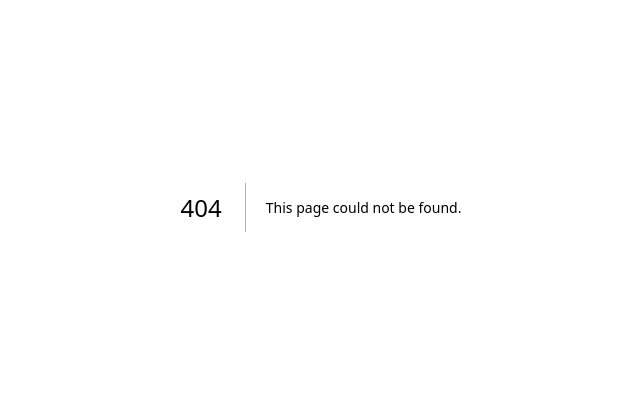
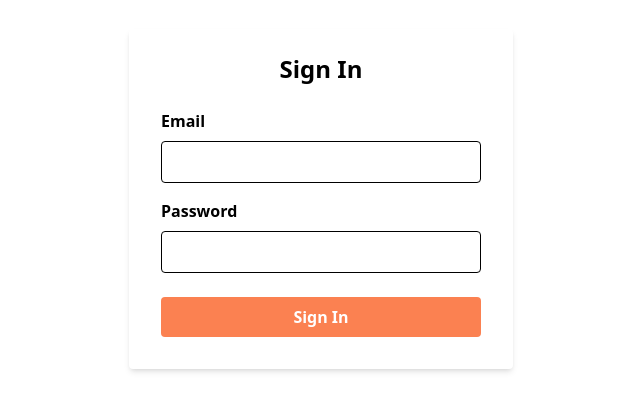
Before and after one commit to ysrchf/DJduClimat, a Next.js app: page /signin in a window 1280 px wide. Before the commit this address had no page. Shown: the part 193-604 px from the top of the page, without its empty margins (319-959 px from the left). Built offline with nearby package versions, Linux system fonts and the light colour scheme.

Commit message:
added sign in

```diff
--- a/src/pages/index.js
+++ b/src/pages/index.js
@@ -8,6 +8,10 @@ export default function Home() {
         <Link  legacyBehavior href="/signup">
           <a className="text-primary hover:underline">Sign Up</a>
         </Link>
+        <br/>
+        <Link legacyBehavior href="/signin">
+          <a className="text-primary hover:underline">Sign In</a>
+        </Link>
       </div>
     </div>
   );
--- /dev/null
+++ b/src/pages/signin.jsx
@@ -0,0 +1,58 @@
+import { useState } from 'react';
+
+export default function SignIn() {
+  const [email, setEmail] = useState('');
+  const [password, setPassword] = useState('');
+
+  const handleSubmit = (e) => {
+    e.preventDefault();
+
+    // Perform sign-in logic here
+    // ...
+
+    alert('Sign-in successful!');
+  };
+
+  return (
+    <div className="flex justify-center items-center h-screen bg-gray-100">
+      <form
+        className="bg-white shadow-md rounded px-8 pt-6 pb-8 mb-4 w-96"
+        onSubmit={handleSubmit}
+      >
+        <h2 className="text-2xl text-center mb-6 font-bold">Sign In</h2>
+        <div className="mb-4">
+          <label className="block mb-2 font-bold" htmlFor="email">
+            Email
+          </label>
+          <input
+            className="w-full border border-gray-300 rounded py-2 px-3 focus:outline-none focus:border-primary"
+            type="email"
+            id="email"
+            value={email}
+            onChange={(e) => setEmail(e.target.value)}
+            required
+          />
+        </div>
+        <div className="mb-6">
+          <label className="block mb-2 font-bold" htmlFor="password">
+            Password
+          </label>
+          <input
+            className="w-full border border-gray-300 rounded py-2 px-3 focus:outline-none focus:border-primary"
+            type="password"
+            id="password"
+            value={password}
+            onChange={(e) => setPassword(e.target.value)}
+            required
+          />
+        </div>
+        <button
+          className="bg-primary hover:bg-opacity-80 text-white font-bold py-2 px-4 rounded focus:outline-none focus:shadow-outline w-full"
+          type="submit"
+        >
+          Sign In
+        </button>
+      </form>
+    </div>
+  );
+}
```
